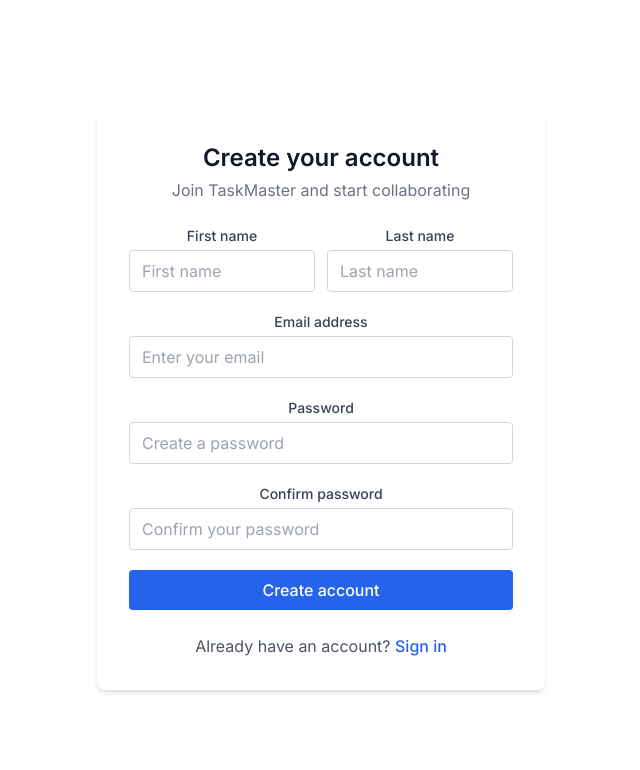
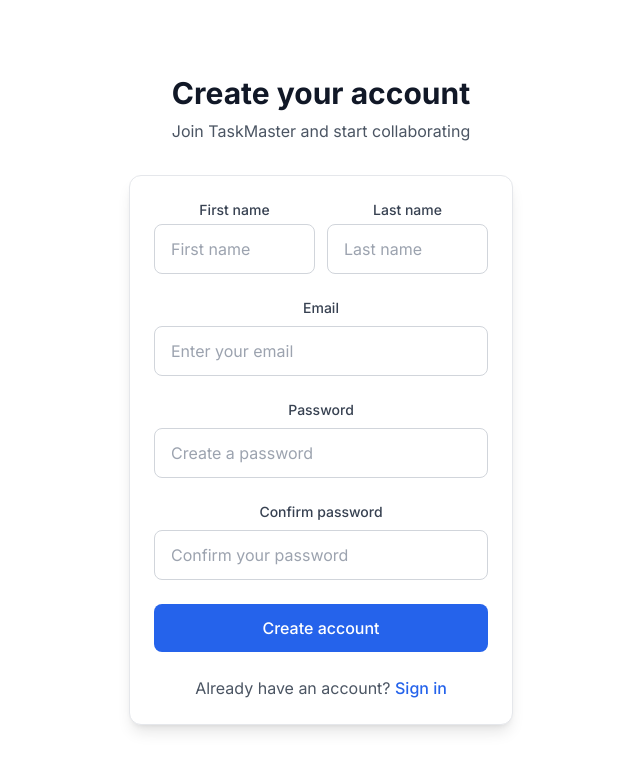
Before and after one commit to RaazKetan/TaskMaster_2, a React (Vite) app in the folder frontend/: page /register in a window 1280 px wide. Shown: the top 770 px of the page, without its empty margins (319-959 px from the left). Built offline with nearby package versions, Linux system fonts and the light colour scheme.

Commit message:
Enhanced login and signup page.

```diff
--- a/frontend/src/components/auth/Login.jsx
+++ b/frontend/src/components/auth/Login.jsx
@@ -34,7 +34,6 @@ const Login = () => {
 
 
       if (result.success && result.user) {
-        // MongoDB auth - data already stored by AuthContext
         toast.success('Login successful!');
         navigate('/dashboard');
       }
@@ -51,11 +50,7 @@ const Login = () => {
     <div className="flex items-center justify-center min-h-screen bg-white">
       <div className="w-full max-w-md p-8 space-y-8">
         <div className="text-center animate-fade-in">
-          <div className="flex items-center justify-center w-12 h-12 mx-auto mb-4 bg-blue-600 rounded-xl">
-            <svg className="w-6 h-6 text-white" fill="none" viewBox="0 0 24 24" stroke="currentColor">
-              <path strokeLinecap="round" strokeLinejoin="round" strokeWidth={2} d="M9 12l2 2 4-4m6 2a9 9 0 11-18 0 9 9 0 0118 0z" />
-            </svg>
-          </div>
+          {/* Removed the top icon */}
           <h2 className="text-3xl font-bold text-gray-900">Welcome to TaskMaster</h2>
           <p className="mt-2 text-gray-600">Sign in to your account</p>
         </div>
--- a/frontend/src/components/auth/Register.jsx
+++ b/frontend/src/components/auth/Register.jsx
@@ -2,17 +2,6 @@ import React, { useState } from 'react';
 import { Link, useNavigate } from 'react-router-dom';
 import { useAuth } from '../../context/AuthContext';
 import toast from 'react-hot-toast';
-
-
-// Tile colors for hover effect (not used in this version, but kept for reference)
-const tileColors = [
-  'from-blue-100 to-blue-200',
-  'from-purple-100 to-purple-200',
-  'from-pink-100 to-pink-200',
-  'from-green-100 to-green-200',
-  'from-yellow-100 to-yellow-200',
-  'from-orange-100 to-orange-200'
-];
 
 
 const Register = () => {
@@ -90,22 +79,26 @@ const Register = () => {
 
 
   return (
-    <div className="flex items-center justify-center min-h-screen bg-white" style={{ background: 'bg-white' }}>
-      <div
-        className="w-full max-w-md p-8 transition-shadow duration-300 bg-white rounded-lg shadow-md hover:shadow-2xl"
-      >
-        <div className="mb-6 text-center">
-          <h2 className="mb-1 text-2xl font-semibold text-gray-900">
-            Create your account
-          </h2>
-          <p className="text-gray-500">
-            Join TaskMaster and start collaborating
-          </p>
+    <div className="flex items-center justify-center min-h-screen bg-white">
+      <div className="w-full max-w-md p-8 space-y-8">
+        <div className="text-center animate-fade-in">
+          {/* Removed the top icon */}
+          <h2 className="text-3xl font-bold text-gray-900">Create your account</h2>
+          <p className="mt-2 text-gray-600">Join TaskMaster and start collaborating</p>
         </div>
-        <form onSubmit={handleSubmit} className="space-y-5">
+
+
+        <div className="transition-shadow duration-300 bg-white border border-gray-200 shadow-lg rounded-xl hover:shadow-2xl">
+          <div className="p-6">
+            <form onSubmit={handleSubmit} className="space-y-6">
               {error && (
-            <div className="px-3 py-2 text-sm text-red-700 border border-red-200 rounded bg-red-50">
+                <div className="p-3 text-red-700 border border-red-200 rounded-lg bg-red-50 animate-slide-up">
+                  <div className="flex items-center">
+                    <svg className="w-4 h-4 mr-2" fill="currentColor" viewBox="0 0 20 20">
+                      <path fillRule="evenodd" d="M10 18a8 8 0 100-16 8 8 0 000 16zM8.707 7.293a1 1 0 00-1.414 1.414L8.586 10l-1.293 1.293a1 1 0 101.414 1.414L10 11.414l1.293 1.293a1 1 0 001.414-1.414L11.414 10l1.293-1.293a1 1 0 00-1.414-1.414L10 8.586 8.707 7.293z" clipRule="evenodd" />
+                    </svg>
                     {error}
+                  </div>
                 </div>
               )}
 
@@ -120,7 +113,7 @@ const Register = () => {
                     name="firstName"
                     type="text"
                     required
-                className="w-full px-3 py-2 transition bg-transparent border border-gray-300 rounded focus:outline-none focus:border-blue-600 hover:border-blue-400"
+                    className="w-full px-4 py-3 placeholder-gray-400 transition-colors duration-200 border border-gray-300 rounded-lg focus:ring-2 focus:ring-blue-500 focus:border-blue-500"
                     placeholder="First name"
                     value={formData.firstName}
                     onChange={handleChange}
@@ -136,7 +129,7 @@ const Register = () => {
                     name="lastName"
                     type="text"
                     required
-                className="w-full px-3 py-2 transition bg-transparent border border-gray-300 rounded focus:outline-none focus:border-blue-600 hover:border-blue-400"
+                    className="w-full px-4 py-3 placeholder-gray-400 transition-colors duration-200 border border-gray-300 rounded-lg focus:ring-2 focus:ring-blue-500 focus:border-blue-500"
                     placeholder="Last name"
                     value={formData.lastName}
                     onChange={handleChange}
@@ -147,15 +140,15 @@ const Register = () => {
 
 
               <div>
-            <label htmlFor="email" className="block mb-1 text-sm font-medium text-gray-700">
-              Email address
+                <label htmlFor="email" className="block mb-2 text-sm font-medium text-gray-700">
+                  Email
                 </label>
                 <input
                   id="email"
                   name="email"
                   type="email"
                   required
-              className="w-full px-3 py-2 transition bg-transparent border border-gray-300 rounded focus:outline-none focus:border-blue-600 hover:border-blue-400"
+                  className="w-full px-4 py-3 placeholder-gray-400 transition-colors duration-200 border border-gray-300 rounded-lg focus:ring-2 focus:ring-blue-500 focus:border-blue-500"
                   placeholder="Enter your email"
                   value={formData.email}
                   onChange={handleChange}
@@ -165,7 +158,7 @@ const Register = () => {
 
 
               <div>
-            <label htmlFor="password" className="block mb-1 text-sm font-medium text-gray-700">
+                <label htmlFor="password" className="block mb-2 text-sm font-medium text-gray-700">
                   Password
                 </label>
                 <input
@@ -173,7 +166,7 @@ const Register = () => {
                   name="password"
                   type="password"
                   required
-              className="w-full px-3 py-2 transition bg-transparent border border-gray-300 rounded focus:outline-none focus:border-blue-600 hover:border-blue-400"
+                  className="w-full px-4 py-3 placeholder-gray-400 transition-colors duration-200 border border-gray-300 rounded-lg focus:ring-2 focus:ring-blue-500 focus:border-blue-500"
                   placeholder="Create a password"
                   value={formData.password}
                   onChange={handleChange}
@@ -183,7 +176,7 @@ const Register = () => {
 
 
               <div>
-            <label htmlFor="confirmPassword" className="block mb-1 text-sm font-medium text-gray-700">
+                <label htmlFor="confirmPassword" className="block mb-2 text-sm font-medium text-gray-700">
                   Confirm password
                 </label>
                 <input
@@ -191,7 +184,7 @@ const Register = () => {
                   name="confirmPassword"
                   type="password"
                   required
-              className="w-full px-3 py-2 transition bg-transparent border border-gray-300 rounded focus:outline-none focus:border-blue-600 hover:border-blue-400"
+                  className="w-full px-4 py-3 placeholder-gray-400 transition-colors duration-200 border border-gray-300 rounded-lg focus:ring-2 focus:ring-blue-500 focus:border-blue-500"
                   placeholder="Confirm your password"
                   value={formData.confirmPassword}
                   onChange={handleChange}
@@ -203,35 +196,29 @@ const Register = () => {
               <button
                 type="submit"
                 disabled={loading}
-            className="flex items-center justify-center w-full py-2 mt-2 font-medium text-white transition-colors bg-blue-600 rounded shadow-sm hover:bg-blue-700 focus:ring-2 focus:ring-blue-400"
+                className="flex items-center justify-center w-full px-4 py-3 font-medium text-white transition-colors duration-200 bg-blue-600 rounded-lg hover:bg-blue-700 disabled:bg-blue-300"
               >
                 {loading ? (
-              <svg className="w-5 h-5 mr-2 text-white animate-spin" fill="none" viewBox="0 0 24 24">
-                <circle
-                  className="opacity-25"
-                  cx="12"
-                  cy="12"
-                  r="10"
-                  stroke="currentColor"
-                  strokeWidth="4"
-                ></circle>
-                <path
-                  className="opacity-75"
-                  fill="currentColor"
-                  d="M4 12a8 8 0 018-8v8z"
-                ></path>
-              </svg>
-            ) : null}
-            {loading ? 'Creating account...' : 'Create account'}
+                  <div className="flex items-center">
+                    <div className="w-5 h-5 mr-2 border-b-2 border-white rounded-full animate-spin"></div>
+                    Creating account...
+                  </div>
+                ) : (
+                  'Create account'
+                )}
               </button>
             </form>
+
+
             <div className="mt-6 text-center">
               <p className="text-gray-600">
                 Already have an account?{' '}
-            <Link to="/login" className="font-medium text-blue-600 hover:underline">
+                <Link to="/login" className="font-medium text-blue-600 transition-colors duration-200 hover:text-blue-700">
                   Sign in
                 </Link>
               </p>
+            </div>
+          </div>
         </div>
       </div>
     </div>
```
Lines whose indentation alone changed are shown as unchanged.
